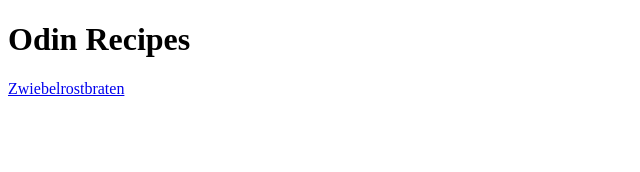
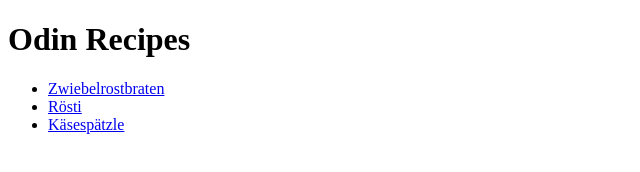
Before and after one commit to prvt-x/odin-recipes, a plain HTML site: page index.html in a window 1280 px wide. Shown: the whole page, without its empty margins (0-640 px from the left). Drawn offline with Linux system fonts and the light colour scheme.

Commit message:
update index page

```diff
--- a/index.html
+++ b/index.html
@@ -8,6 +8,10 @@
     <body>
         <h1>Odin Recipes</h1>
 
-        <a href="recipes/zwiebelrostbraten.html">Zwiebelrostbraten</a>
+        <ul>
+            <li><a href="recipes/zwiebelrostbraten.html">Zwiebelrostbraten</a></li>
+            <li><a href="recipes/roesti.html">Rösti</a></li>
+            <li><a href="recipes/kaesespaetzle.html">Käsespätzle</a></li>
+        </ul>
     </body>
 </html>
```
Also changed, not shown: img/Kaesespaetzle.jpg (added), img/Roesti.jpg (added).
